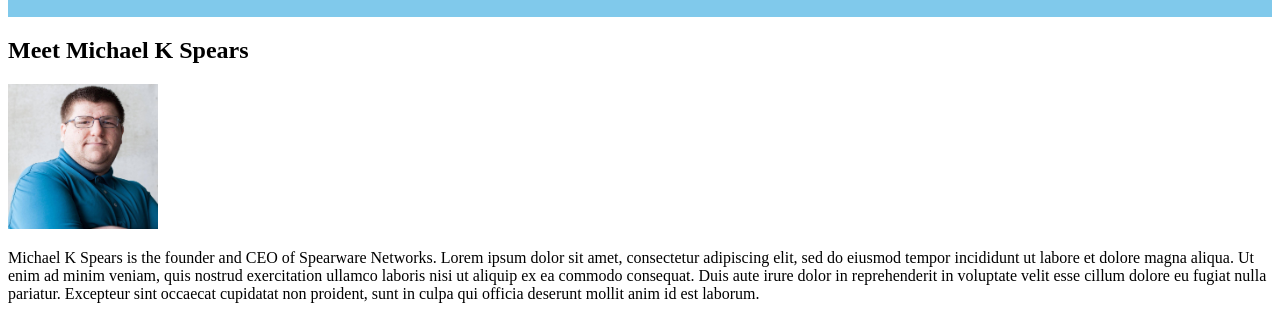
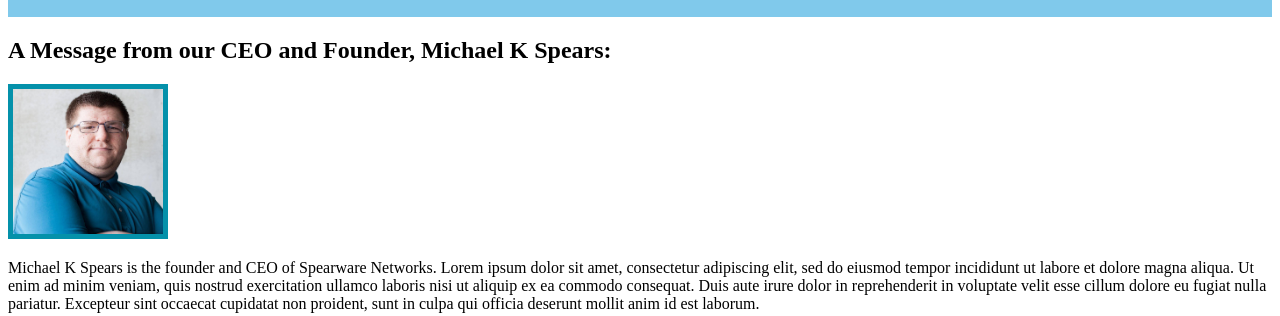
Before and after one commit to PrincessVespa704/spears-world, a plain HTML site: page index.html in a window 1280 px wide. Shown: the part 448-764 px from the top of the page. Drawn offline with Linux system fonts and the light colour scheme.

Commit message:
added image border

```diff
--- a/assets/css/index.css
+++ b/assets/css/index.css
@@ -26,6 +26,9 @@
   .header a:hover {
     background-color: #c0e3ff;
     color: black;
+  }
+  img {
+    border: 5px solid  #0491aa;
   }
    .header a.active {
     background-color: #39b1f7;
--- a/index.html
+++ b/index.html
@@ -25,7 +25,7 @@
     <html>
     <body>
 
-        <h2>Meet Michael K Spears</h2>
+        <h2>A Message from our CEO and Founder, Michael K Spears:</h2>
         <img src="assets/img/MKS Stock Photo.jpg" alt="Michael K Spears, CEO and Founder of SpearsWorld" width="150" height="145">
         </body>
           <p> Michael K Spears is the founder and CEO of Spearware Networks.
```
